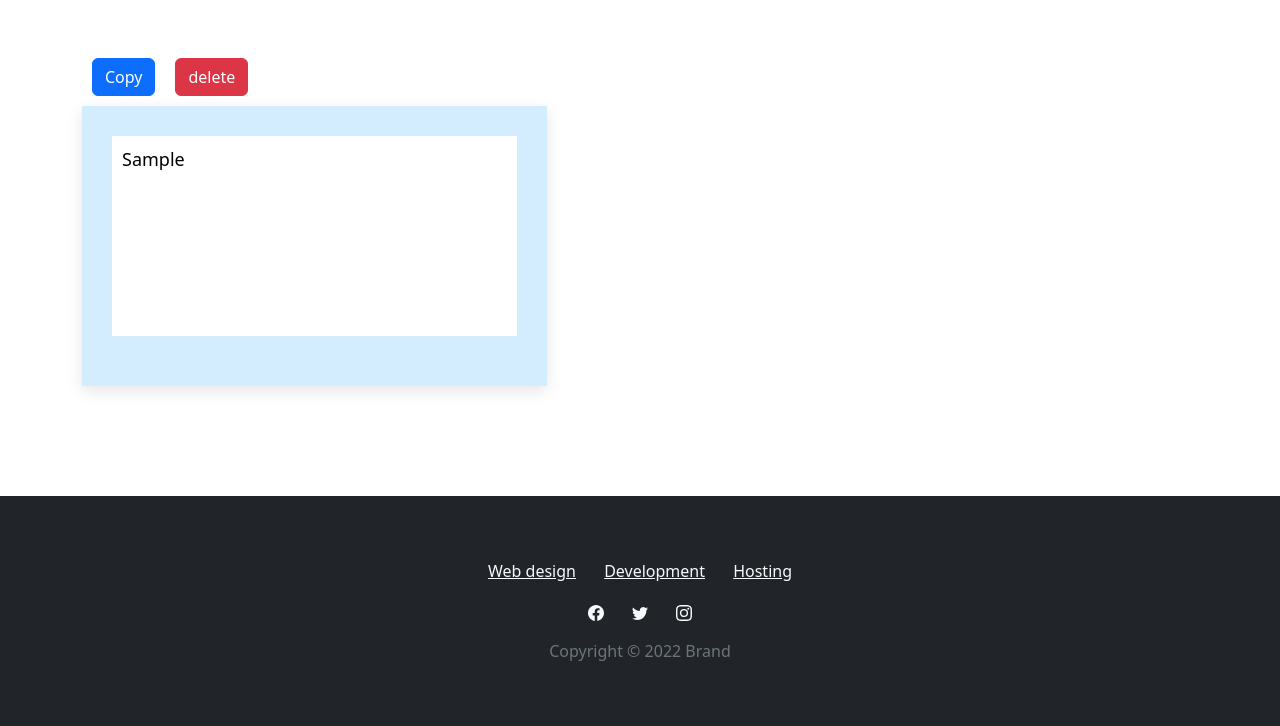
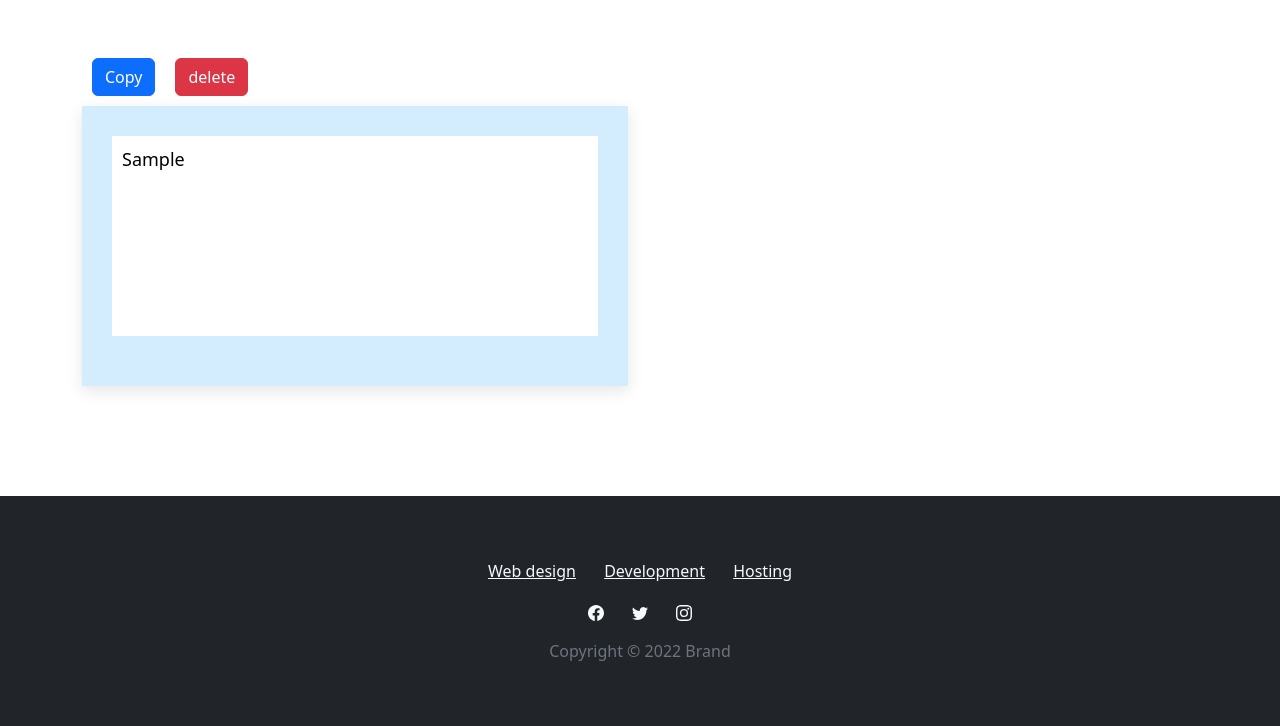
Before and after one commit to hetparekh21/json_formatter, a Django app: template json_main/templates/profile.html in a window 1280 px wide. Shown: the part 74-800 px from the top of the page. Run offline with Django 4.2, Linux system fonts and the light colour scheme; the template is opened without the code that fills it: most values are stand-ins (such as "Sample title", 1, 10 or a date in 2020); some libraries are stand-ins or nearby versions.

Commit message:
project complete

```diff
--- a/json_main/templates/profile.html
+++ b/json_main/templates/profile.html
@@ -16,14 +16,11 @@
         color: #fff;
     }
 </style>
-<!-- Start: 1 Row 1 Column -->
-<div style="height: 100%;">
     <div class="container mt-5">
 
-        {% for i in data %}
-        <div class="Row">
-
-            <div class="col-xl-5">
+        <div class="row gy-4 row-cols-1 row-cols-md-2 row-cols-xl-3">
+            {% for i in data %}
+            <div class="col-xl-6">
                 <div class="d-flex flex-row">
                     <div style="margin:10px;"><button class="btn btn-primary" type="button" onclick="copy_data(this.id)"
                             id="{{i.id}}">Copy</button>
```
Also changed, not shown: other parts of json_main/templates/profile.html (+3 -17 lines), db.sqlite3.
